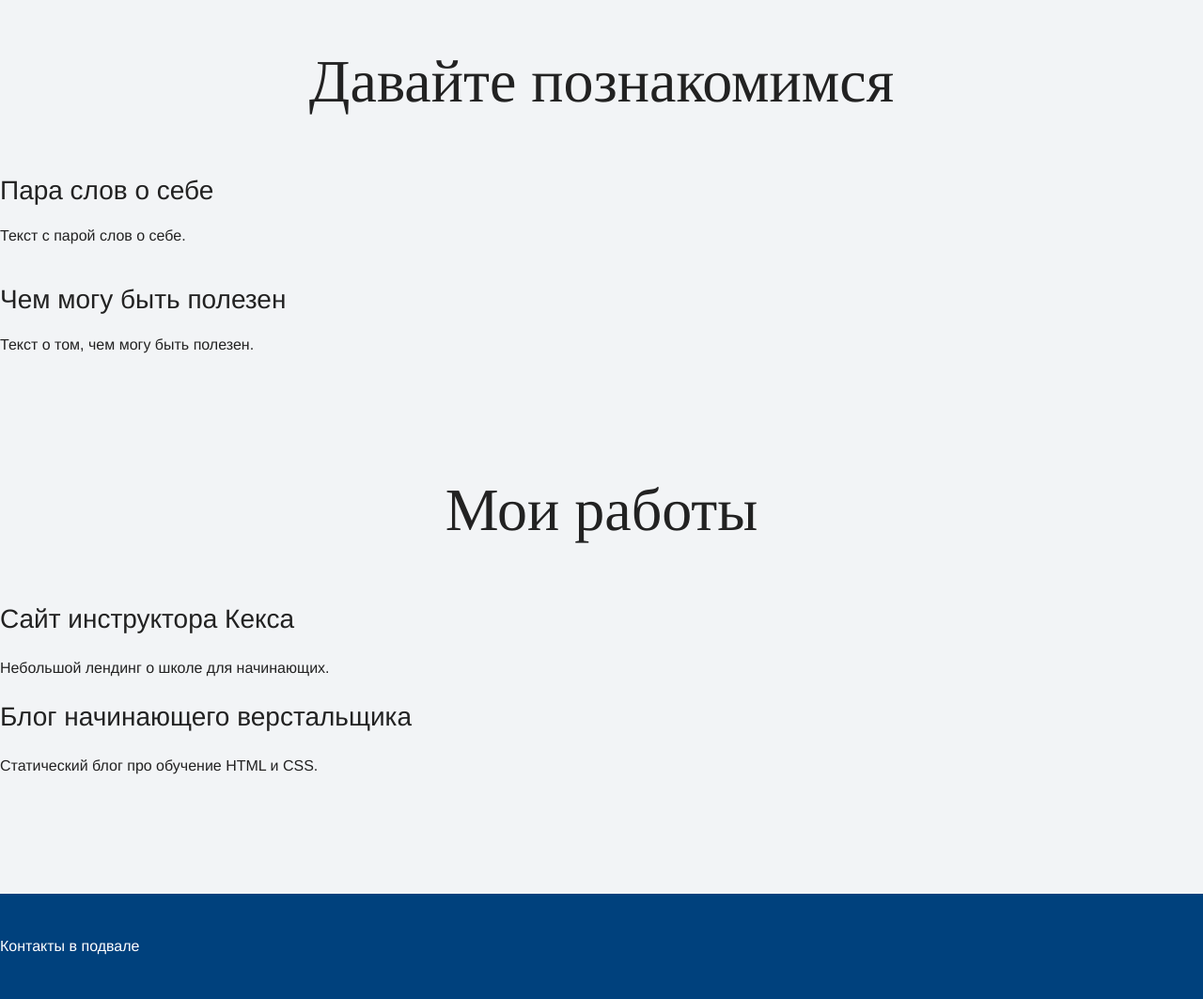
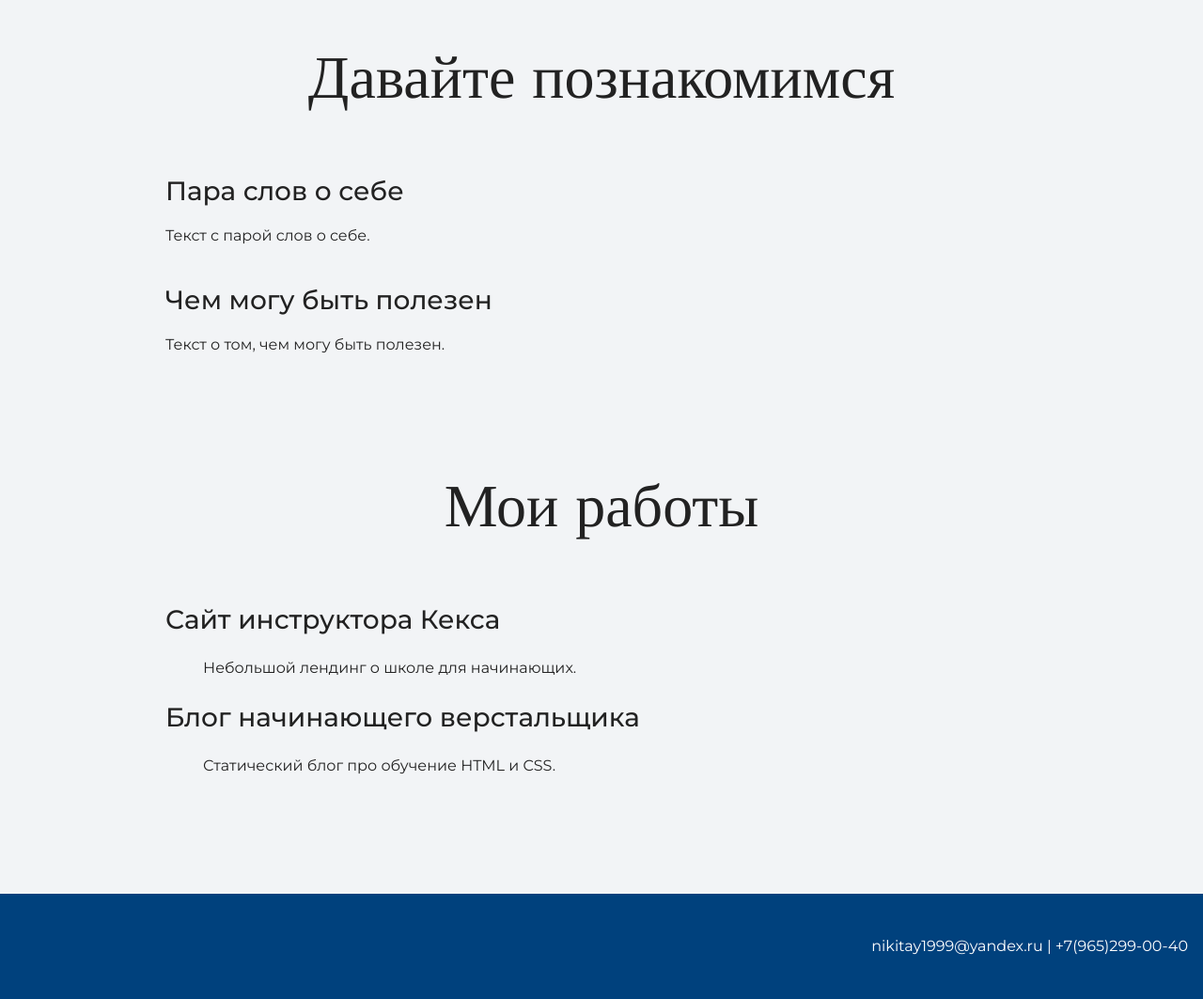
Before and after one commit to Hatiko69/test-site, a plain HTML site: page index.html in a window 1280 px wide. Shown: the part 989-2052 px from the top of the page at 94% size. Drawn offline with nearby package versions, Linux system fonts and the light colour scheme.

Commit message:
изменение текста

```diff
--- a/index.html
+++ b/index.html
@@ -5,37 +5,49 @@
     <link rel="stylesheet" href="style.css">
     <title>Портфолио Junior верстальщика</title>
   </head>
+  <link href="https://fonts.googleapis.com/css?family=Montserrat:400,500,700|Old+Standard+TT&display=swap&subset=cyrillic" rel="stylesheet">
 
   <body>
     <header class="page-header">
-      Контакты в шапке
+      <div class="container">
+      nikitay1999@yandex.ru | +7(965)299-00-40
+    </div>
     </header>
 
     <section class="hero-image">
+      <div class="container">
       <h1 class="heading">Старинский Никита</h1>
       <p>Junior верстальщик</p>
+    </div>
     </section>
 
     <section class="intro">
+      <div class="container">
       <h2 class="subheading">Давайте познакомимся</h2>
       <h3>Пара слов о себе</h3>
       <p>Текст с парой слов о себе.</p>
       <h3>Чем могу быть полезен</h3>
       <p>Текст о том, чем могу быть полезен.</p>
+    </div>
     </section>
 
     <section class="portfolio">
+      <div class="container">
       <h2 class="subheading">Мои работы</h2>
+      <dl>
+      <dt><h3>Сайт инструктора Кекса</h3></dt>
+      <dd><p>Небольшой лендинг о школе для начинающих.</p></dd>
 
-      <h3>Сайт инструктора Кекса</h3>
-      <p>Небольшой лендинг о школе для начинающих.</p>
-
-      <h3>Блог начинающего верстальщика</h3>
-      <p>Статический блог про обучение HTML и CSS.</p>
+      <dt><h3>Блог начинающего верстальщика</h3></dt>
+      <dd><p>Статический блог про обучение HTML и CSS.</p></dd>
+      </dl>
+      </div>
     </section>
 
     <footer class="page-footer">
-      Контакты в подвале
+      <div class="container">
+      nikitay1999@yandex.ru | +7(965)299-00-40
+    </div>
     </footer>
   </body>
 </html>
```
